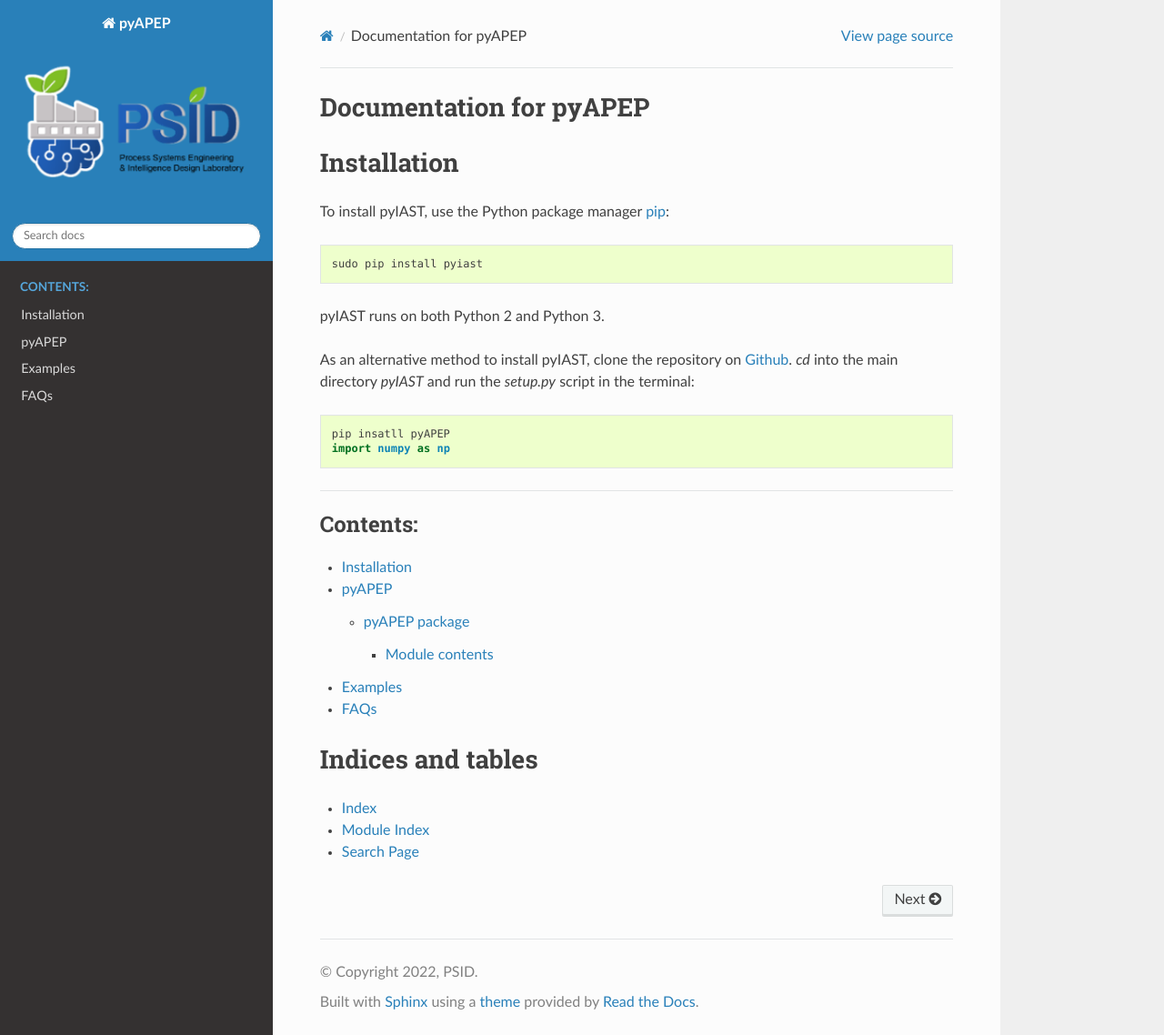
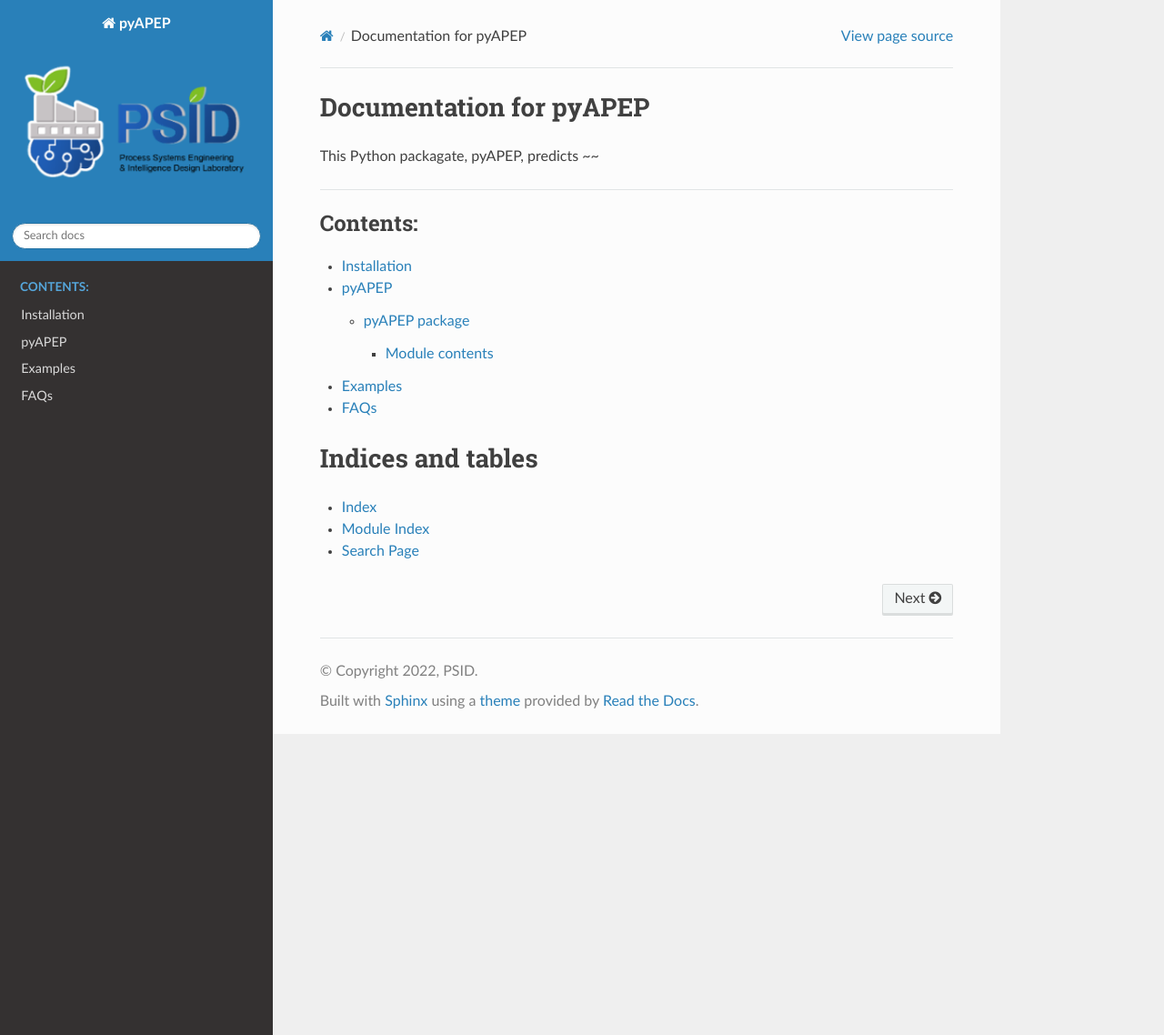
Before and after one commit to chonghyo/pyAPEP, a Sphinx documentation site: the page built from docs/source/index.rst, in a window 1280 px wide and 1138 px high. Shown: the whole window at 91% size. Built offline with Sphinx 7.4.7 and the Read the Docs theme 2.0.0, drawn with Linux system fonts in a browser that asks for light colours; formulas are drawn with MathJax 3.

Commit message:
Update index.rst

```diff
--- a/docs/source/index.rst
+++ b/docs/source/index.rst
@@ -1,23 +1,6 @@
 Documentation for pyAPEP
-========================
-
-Installation
-============
-
-To install pyIAST, use the Python package manager `pip <https://pypi.python.org/pypi/pip?>`_:
-
-.. code-block:: bash
-
-   sudo pip install pyiast
-
-pyIAST runs on both Python 2 and Python 3.
-
-As an alternative method to install pyIAST, clone the repository on `Github <https://github.com/CorySimon/pyIAST>`_. `cd` into the main directory `pyIAST` and run the `setup.py` script in the terminal:
-
-.. code-block:: python
-
-   pip insatll pyAPEP
-   import numpy as np
+===================================
+This Python packagate, pyAPEP, predicts ~~
 
 ==========================
 
```
